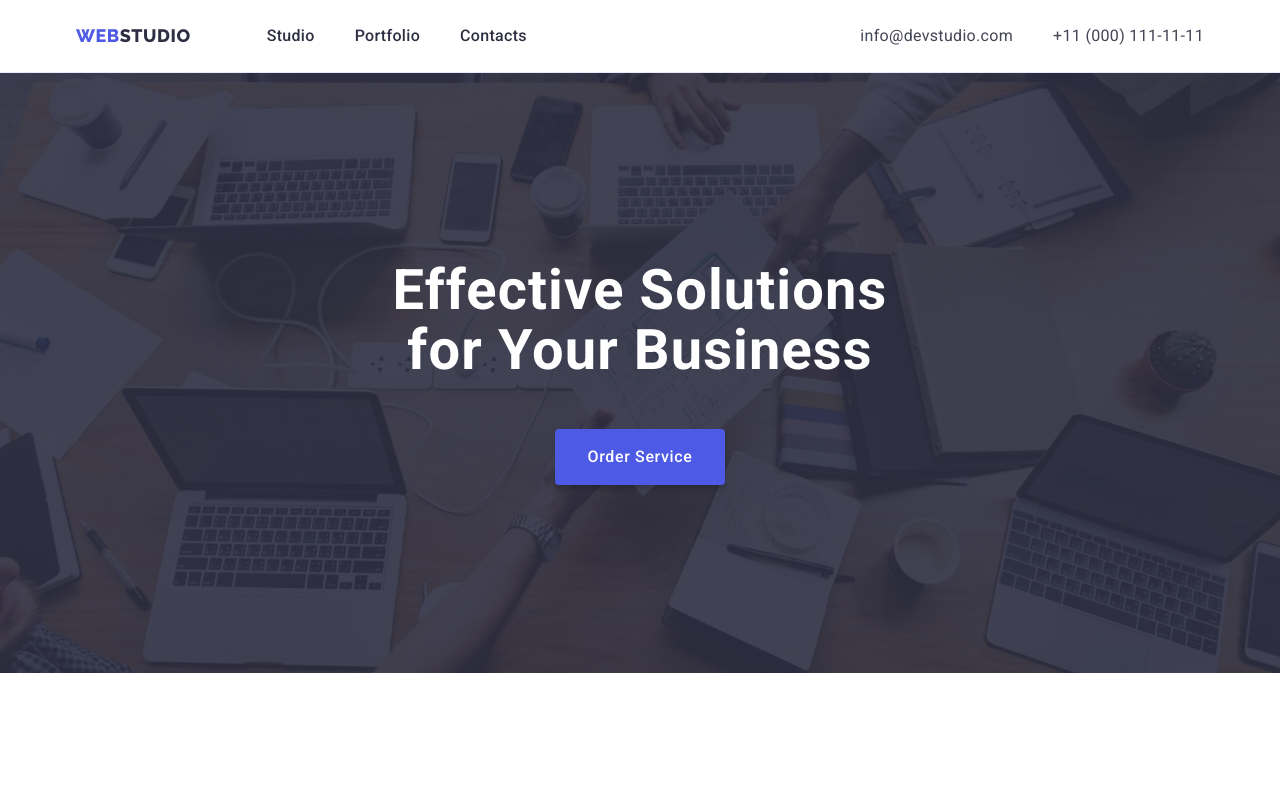
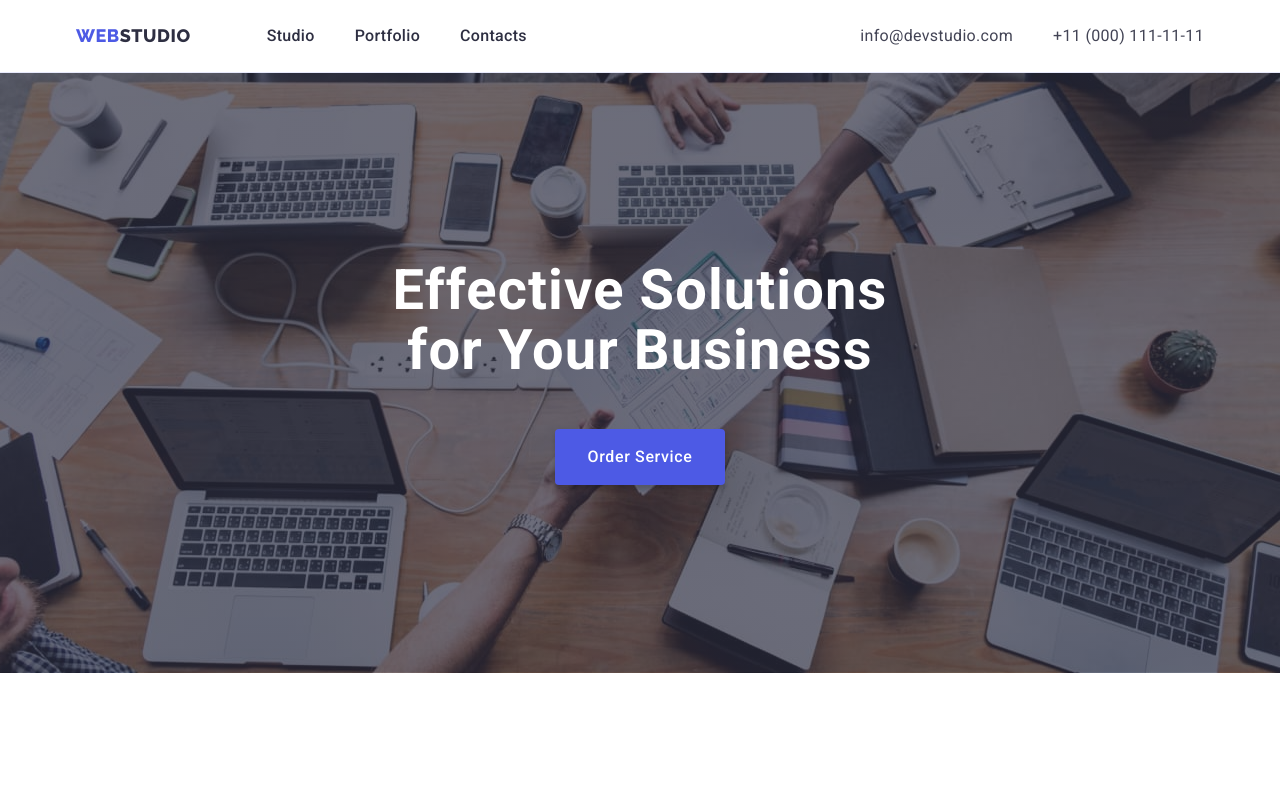
Before and after one commit to OlhaKatrych/goit-markup-hw-04, a plain HTML site: page index.html in a window 1280 px wide. Shown: the top 789 px of the page. Drawn offline with nearby package versions, Linux system fonts and the light colour scheme.

Commit message:
hw-04 - hero-section

```diff
--- a/css/style.css
+++ b/css/style.css
@@ -250,7 +250,7 @@ body {
     padding-top: 188px;
     padding-bottom: 188px;
     background-color: #2E2F42;
-    background-image: linear-gradient(rgba(46, 47, 66, 0.7), rgba(46, 47, 66, 0.7)), url(../images/main-page/hero/Dark-bg.png), url(../images/main-page/hero/people-officea.jpg);
+    background-image: linear-gradient(rgba(46, 47, 66, 0.7), rgba(46, 47, 66, 0.7)), url(../images/main-page/hero/people-office.jpg);
     background-repeat: no-repeat;
     background-position: center;
     background-size: cover;
```
Also changed, not shown: images/main-page/hero/people-office.jpg (renamed from images/main-page/hero/people-officea.jpg).
